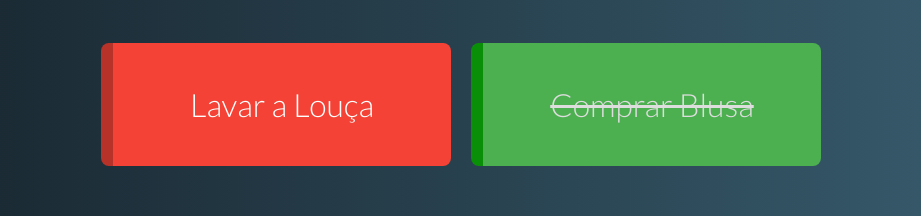
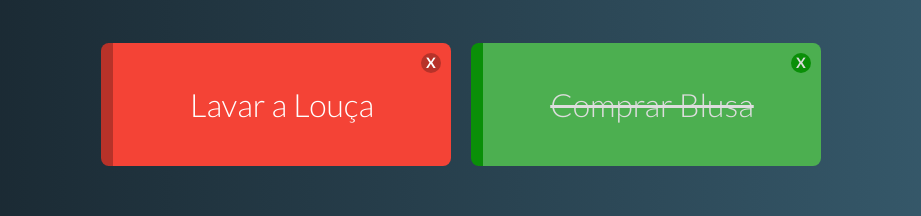
Before and after one commit to jeffersonf-alves/todo_vuejs, a Vue app: page / in a window 1280 px wide. Shown: the part 412-628 px from the top of the page, without its empty margins (179-1100 px from the left). Built offline with nearby package versions, Linux system fonts and the light colour scheme.

Commit message:
Butão close

```diff
--- a/src/App.vue
+++ b/src/App.vue
@@ -2,7 +2,7 @@
 	<div id="app">
 		<h1>Tarefas</h1>
 		<NewTask @taskAdded="addTask"/>
-		<TaskGrid :tasks="tasks" />
+		<TaskGrid @taskDeleted="deleteTask" :tasks="tasks" />
 	</div>
 </template>
 
@@ -30,7 +30,11 @@ export default {
 					pending: task.pending || true
 				})
 			}
+		},
+		deleteTask(i) {
+			this.tasks.splice(i, 1)
 		}
+
 	}
 }
 </script>
--- a/src/components/Task.vue
+++ b/src/components/Task.vue
@@ -1,5 +1,6 @@
 <template>
     <div class="task" :class="stateClass">
+        <span @click="$emit('taskDeleted', task)" class="close">X</span>
         <p>{{ task.name }}</p>
     </div>
 </template>
@@ -22,6 +23,7 @@ export default {
 
 <style>
     .task {
+        position: relative;
         box-sizing: border-box;
         width: 350px;
         height: 15opx;
@@ -46,6 +48,24 @@ export default {
         text-decoration: line-through;
 
     }
-
+    .pending .close {
+        background-color: #B73229;
+    }
+    .done .close {
+        background-color: #0A8F08;
+    }
+    .close {
+        position: absolute;
+        right: 10px;
+        top: 10px;
+        font-size: 0.9rem;
+        font-weight: 600;
+        height: 20px;
+        width:20px;
+        border-radius: 10px;
+        display: flex;
+        justify-content: center;
+        align-items: center;
+    }
 
 </style>
--- a/src/components/TaskGrid.vue
+++ b/src/components/TaskGrid.vue
@@ -1,7 +1,9 @@
 <template>
     <div class="task-grid">
         <template v-if="tasks.length">
-            <Task v-for="task in tasks" :key="task.name" :task="task"></Task>
+            <Task v-for="(task, i) in tasks" :key="task.name"
+            @taskDeleted="$emit('taskDeleted', i)"
+            :task="task"></Task>
         </template>
         <p v-else class="no-tasks">Sua vida está em dia ;)</p>
     </div>
```
